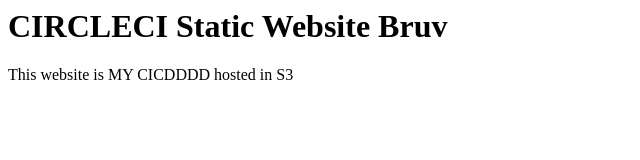
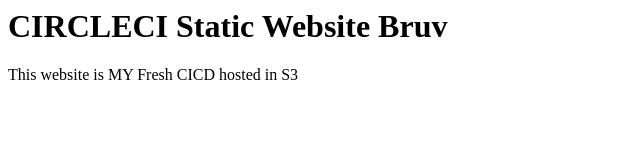
Before and after one commit to OhWhale515/cicd_circleci, a website: page index.html in a window 1280 px wide. Shown: the full height of the page, 0-640 px from the left. Drawn offline with Linux system fonts and the light colour scheme.

Commit message:
new test2

```diff
--- a/index.html
+++ b/index.html
@@ -1,4 +1,4 @@
 <html>
 <h1>CIRCLECI Static Website Bruv</h1>
-<p>This website is MY CICDDDD hosted in S3</p>
+<p>This website is MY Fresh CICD hosted in S3</p>
 </html>
```
Also changed, not shown: .circleci/config.yml, .circleci/index.html (deleted).
